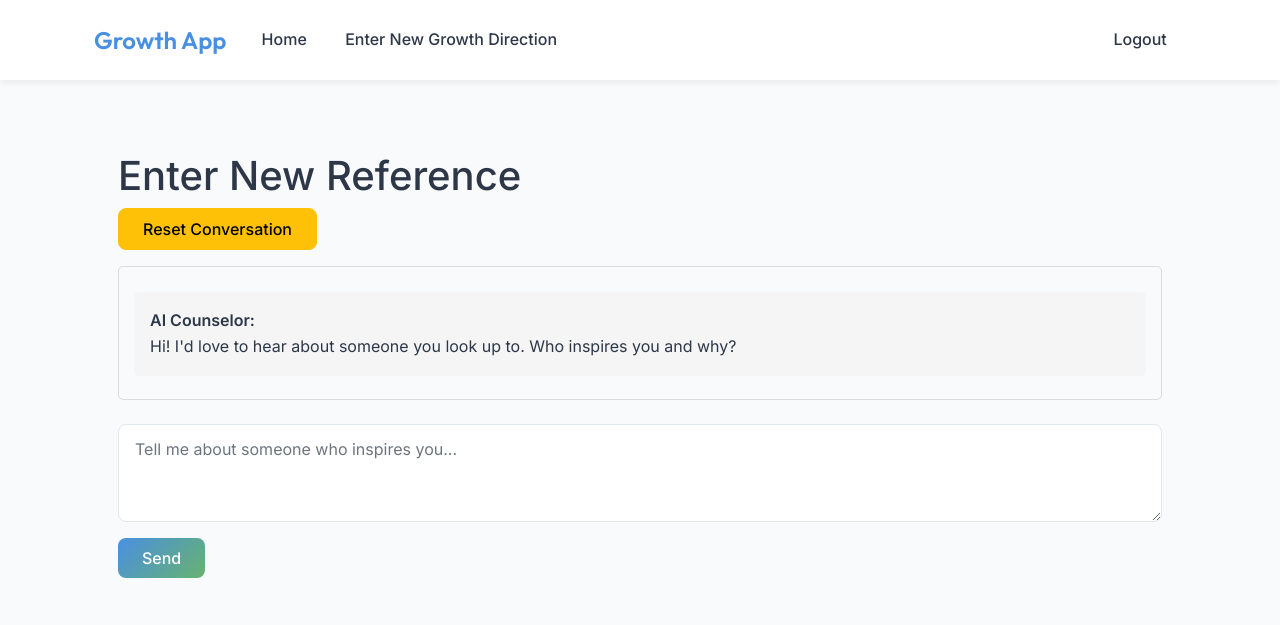
After one commit to drublackberry/counsel_windsurf, a Flask app: page /create_reference in a window 1280 px wide. The commit adds this page. Shown: the top 625 px of the page. Run offline with Flask 2, Linux system fonts and the light colour scheme; the visitor is signed in with stand-in values (Sample User, id 1); parts of the project's set-up code (start-up, migrations or seed data) failed here and were passed over.

Commit message:
Added new chat for adding references/idols

```diff
--- a/app/main/routes.py
+++ b/app/main/routes.py
@@ -3,14 +3,15 @@ from flask_login import login_required, current_user
 from werkzeug.urls import url_parse
 from app import db
 from app.main import bp
-from app.models import Direction
+from app.models import Direction, Reference
 from app.main.forms import DirectionForm, ChatMessageForm
-from app.services.chat_service import ChatService
+from app.services.chat_service import create_chat_service
 import logging
 import json
 
 logger = logging.getLogger('counsel_windsurf.main.routes')
-chat_service = ChatService()
+growth_chat_service = create_chat_service("growth")  # Initialize the growth direction chat service
+reference_chat_service = create_chat_service("idols")  # Initialize the reference chat service
 
 @bp.route('/')
 @bp.route('/index')
@@ -41,7 +42,7 @@ def create_direction():
             messages.append({"role": "user", "content": user_message})
 
             # Get AI response
-            response, is_complete, full_response, short_summary = chat_service.chat(user_message, messages)
+            response, is_complete, full_response, short_summary = growth_chat_service.chat(user_message, messages)
 
             # Add AI response to history
             messages.append({"role": "assistant", "content": response})
@@ -195,3 +196,141 @@ def reset_conversation():
     session.pop('conversation_history', None)
     flash('Conversation has been reset. You can start a new direction.')
     return redirect(url_for('main.create_direction'))
+
+@bp.route('/create_reference', methods=['GET', 'POST'])
+@login_required
+def create_reference():
+    logger.debug("Accessing create reference page")
+    form = ChatMessageForm()
+
+    # Get conversation history
+    conversation_history = session.get('reference_conversation_history', '[]')
+    # If it's already a list, convert it to string
+    if isinstance(conversation_history, list):
+        conversation_history = json.dumps(conversation_history)
+
+    if form.validate_on_submit():
+        try:
+            user_message = form.message.data
+            # Parse the conversation history
+            messages = json.loads(conversation_history)
+
+            # Add user message to history
+            messages.append({"role": "user", "content": user_message})
+
+            # Get AI response using the reference chat service
+            response, is_complete, full_response, short_summary = reference_chat_service.chat(user_message, messages)
+
+            # Add AI response to history
+            messages.append({"role": "assistant", "content": response})
+            session['reference_conversation_history'] = json.dumps(messages)
+
+            if is_complete:
+                # Store the reference data in session for confirmation
+                session['pending_reference'] = {
+                    'summary': response,
+                    'raw_response': full_response,
+                    'short_summary': short_summary
+                }
+                return render_template('chat_reference.html',
+                                    title='New Reference',
+                                    form=form,
+                                    conversation_history=messages,
+                                    is_complete=True,
+                                    reference_summary=response,
+                                    raw_response=full_response,
+                                    short_summary=short_summary)
+
+            # Continue conversation
+            return redirect(url_for('main.create_reference'))
+
+        except Exception as e:
+            logger.error(f"Error processing chat message: {str(e)}", exc_info=True)
+            flash('Error processing chat message. Please try again.', 'error')
+            return redirect(url_for('main.create_reference'))
+
+    # Load conversation history for template
+    try:
+        messages = json.loads(conversation_history)
+        # Check if there's a pending reference to confirm
+        pending = session.get('pending_reference')
+        if pending:
+            return render_template('chat_reference.html',
+                                title='New Reference',
+                                form=form,
+                                conversation_history=messages,
+                                is_complete=True,
+                                reference_summary=pending['summary'],
+                                raw_response=pending['raw_response'],
+                                short_summary=pending['short_summary'])
+    except (json.JSONDecodeError, TypeError):
+        logger.error("Invalid conversation history in session, resetting")
+        messages = []
+        session['reference_conversation_history'] = '[]'
+
+    return render_template('chat_reference.html',
+                         title='New Reference',
+                         form=form,
+                         conversation_history=messages)
+
+@bp.route('/reset_reference_conversation', methods=['POST'])
+@login_required
+def reset_reference_conversation():
+    session['reference_conversation_history'] = '[]'
+    if 'pending_reference' in session:
+        del session['pending_reference']
+    return redirect(url_for('main.create_reference'))
+
+@bp.route('/confirm_reference', methods=['POST'])
+@login_required
+def confirm_reference():
+    if 'pending_reference' not in session:
+        flash('No pending reference to save.', 'error')
+        return redirect(url_for('main.create_reference'))
+
+    try:
+        pending = session['pending_reference']
+        reference = Reference(
+            title=pending['short_summary'],
+            description=pending['summary'],
+            raw_response=pending['raw_response'],
+            author=current_user
+        )
+        db.session.add(reference)
+        db.session.commit()
+
+        # Clear session data
+        del session['pending_reference']
+        session['reference_conversation_history'] = '[]'
+
+        flash('Your reference has been saved!', 'success')
+        return redirect(url_for('main.index'))
+
+    except Exception as e:
+        logger.error(f"Error saving reference: {str(e)}", exc_info=True)
+        flash('Error saving reference. Please try again.', 'error')
+        return redirect(url_for('main.create_reference'))
+
+@bp.route('/reference/<int:id>')
+@login_required
+def reference(id):
+    reference = Reference.query.get_or_404(id)
+    return render_template('reference.html', title=reference.title, reference=reference)
+
+@bp.route('/delete_reference/<int:id>', methods=['POST'])
+@login_required
+def delete_reference(id):
+    reference = Reference.query.get_or_404(id)
+    if reference.author != current_user:
+        flash('You cannot delete this reference.', 'error')
+        return redirect(url_for('main.index'))
+
+    try:
+        db.session.delete(reference)
+        db.session.commit()
+        flash('Reference deleted.', 'success')
+    except Exception as e:
+        logger.error(f"Error deleting reference: {str(e)}", exc_info=True)
+        flash('Error deleting reference.', 'error')
+
+    return redirect(url_for('main.index'))
--- /dev/null
+++ b/app/templates/chat_reference.html
@@ -0,0 +1,125 @@
+{% extends "base.html" %}
+
+{% block content %}
+<div class="container mt-4">
+    <div class="row">
+        <div class="col-md-12">
+            <h1>Enter New Reference</h1>
+
+            <!-- Reset Button -->
+            <form action="{{ url_for('main.reset_reference_conversation') }}" method="post" class="mb-3">
+                <button type="submit" class="btn btn-warning">Reset Conversation</button>
+            </form>
+
+            <!-- Conversation History -->
+            <div class="chat-history mb-4">
+                {% if not conversation_history %}
+                    <div class="message assistant-message mb-2 p-3">
+                        <strong>AI Counselor:</strong>
+                        <p class="mb-0">Hi! I'd love to hear about someone you look up to. Who inspires you and why?</p>
+                    </div>
+                {% endif %}
+
+                {% for message in conversation_history %}
+                    <div class="message {% if message.role == 'user' %}user-message{% else %}assistant-message{% endif %} mb-2 p-3">
+                        <strong>{% if message.role == 'user' %}You{% else %}AI Counselor{% endif %}:</strong>
+                        <p class="mb-0">{{ message.content }}</p>
+                    </div>
+                {% endfor %}
+            </div>
+
+            <!-- Reference Confirmation Modal -->
+            {% if is_complete %}
+            <div class="modal fade" id="confirmReferenceModal" tabindex="-1" aria-labelledby="confirmReferenceModalLabel" aria-hidden="true">
+                <div class="modal-dialog">
+                    <div class="modal-content">
+                        <div class="modal-header">
+                            <h5 class="modal-title" id="confirmReferenceModalLabel">Save Reference</h5>
+                            <button type="button" class="btn-close" data-bs-dismiss="modal" aria-label="Close"></button>
+                        </div>
+                        <div class="modal-body">
+                            <p>Here's a summary of your reference:</p>
+                            <div class="card">
+                                <div class="card-body">
+                                    <p class="card-text">{{ reference_summary }}</p>
+                                </div>
+                            </div>
+                            <p class="mt-3">Would you like to save this reference or continue the conversation?</p>
+                        </div>
+                        <div class="modal-footer">
+                            <button type="button" class="btn btn-secondary" data-bs-dismiss="modal">Continue Chat</button>
+                            <form action="{{ url_for('main.confirm_reference') }}" method="post">
+                                <input type="hidden" name="summary" value="{{ reference_summary }}">
+                                <input type="hidden" name="raw_response" value="{{ raw_response }}">
+                                <button type="submit" class="btn btn-primary">Save Reference</button>
+                            </form>
+                        </div>
+                    </div>
+                </div>
+            </div>
+            {% endif %}
+
+            <!-- Chat Form -->
+            <form method="post" id="chat-form">
+                {{ form.hidden_tag() }}
+                <div class="form-group">
+                    {{ form.message(class="form-control", rows=3, placeholder="Tell me about someone who inspires you...") }}
+                    {% for error in form.message.errors %}
+                        <span class="text-danger">{{ error }}</span>
+                    {% endfor %}
+                </div>
+                <div class="form-group mt-3">
+                    {{ form.submit(class="btn btn-primary") }}
+                </div>
+            </form>
+        </div>
+    </div>
+</div>
+
+<style>
+.chat-history {
+    max-height: 500px;
+    overflow-y: auto;
+    border: 1px solid #ddd;
+    border-radius: 5px;
+    padding: 15px;
+}
+.message {
+    border-radius: 5px;
+    margin: 10px 0;
+}
+.user-message {
+    background-color: #e3f2fd;
+}
+.assistant-message {
+    background-color: #f5f5f5;
+}
+</style>
+
+{% if is_complete %}
+<script>
+document.addEventListener('DOMContentLoaded', function() {
+    var modal = new bootstrap.Modal(document.getElementById('confirmReferenceModal'));
+    modal.show();
+});
+</script>
+{% endif %}
+
+<script>
+document.addEventListener('DOMContentLoaded', function() {
+    const chatHistory = document.querySelector('.chat-history');
+    chatHistory.scrollTop = chatHistory.scrollHeight;
+
+    const form = document.getElementById('chat-form');
+    const textarea = form.querySelector('textarea');
+
+    // Enable sending with Enter (Shift+Enter for new line)
+    textarea.addEventListener('keydown', function(e) {
+        if (e.key === 'Enter' && !e.shiftKey) {
+            e.preventDefault();
+            form.submit();
+        }
+    });
+});
+</script>
+{% endblock %}
--- a/app/utils/__init__.py
+++ b/app/utils/__init__.py
@@ -1,4 +1,3 @@
 from .api_keys import get_groq_api_key
-from .text_processing import is_direction_complete
 
-__all__ = ['get_groq_api_key', 'is_direction_complete']
+__all__ = ['get_groq_api_key']
```
Also changed, not shown: app/models.py (+26 -2 lines), app/services/chat_service.py (+80 -47 lines), app/templates/index.html (+82 -19 lines), app/templates/reference.html (added, +103 -0 lines), app/utils/text_processing.py (+10 -17 lines).
